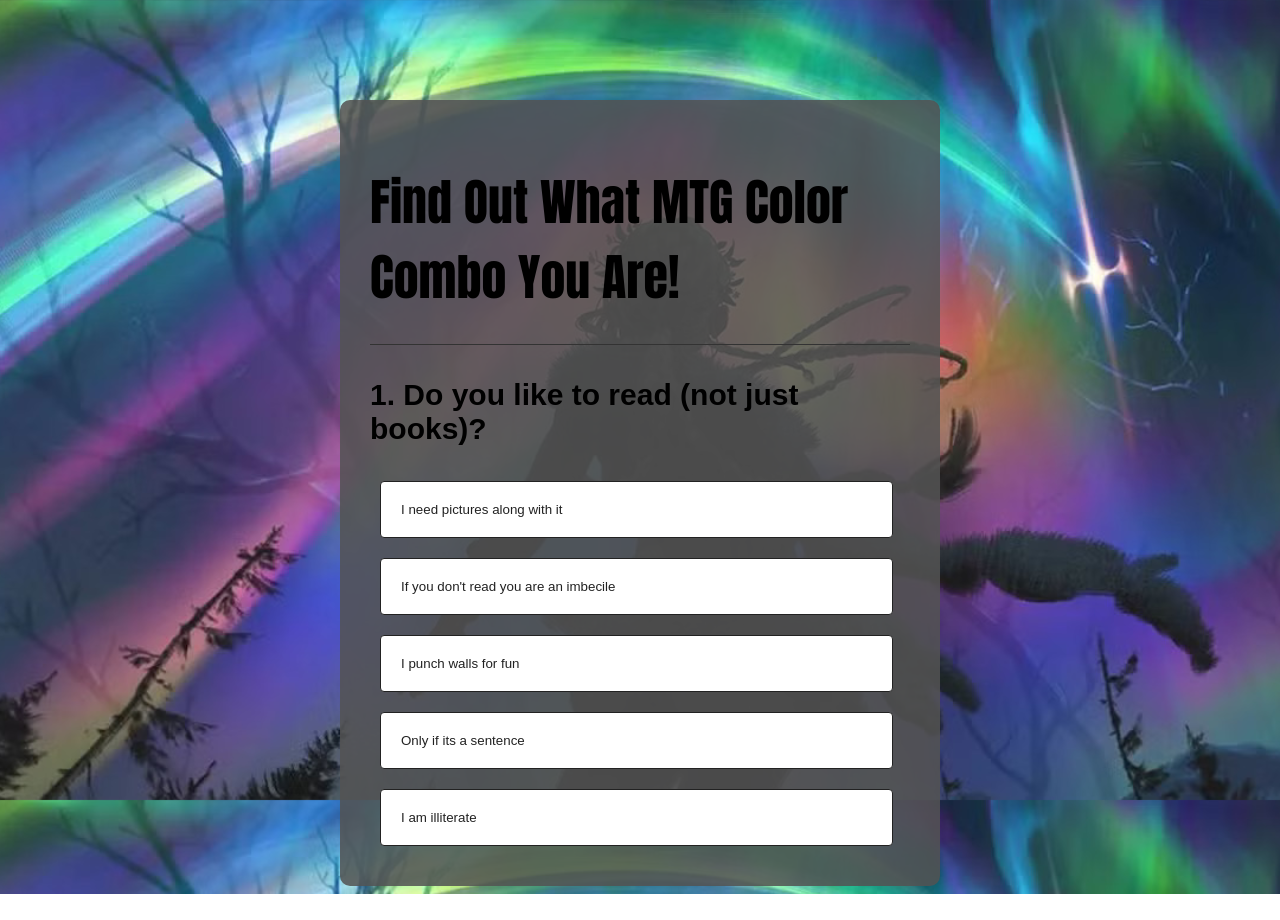
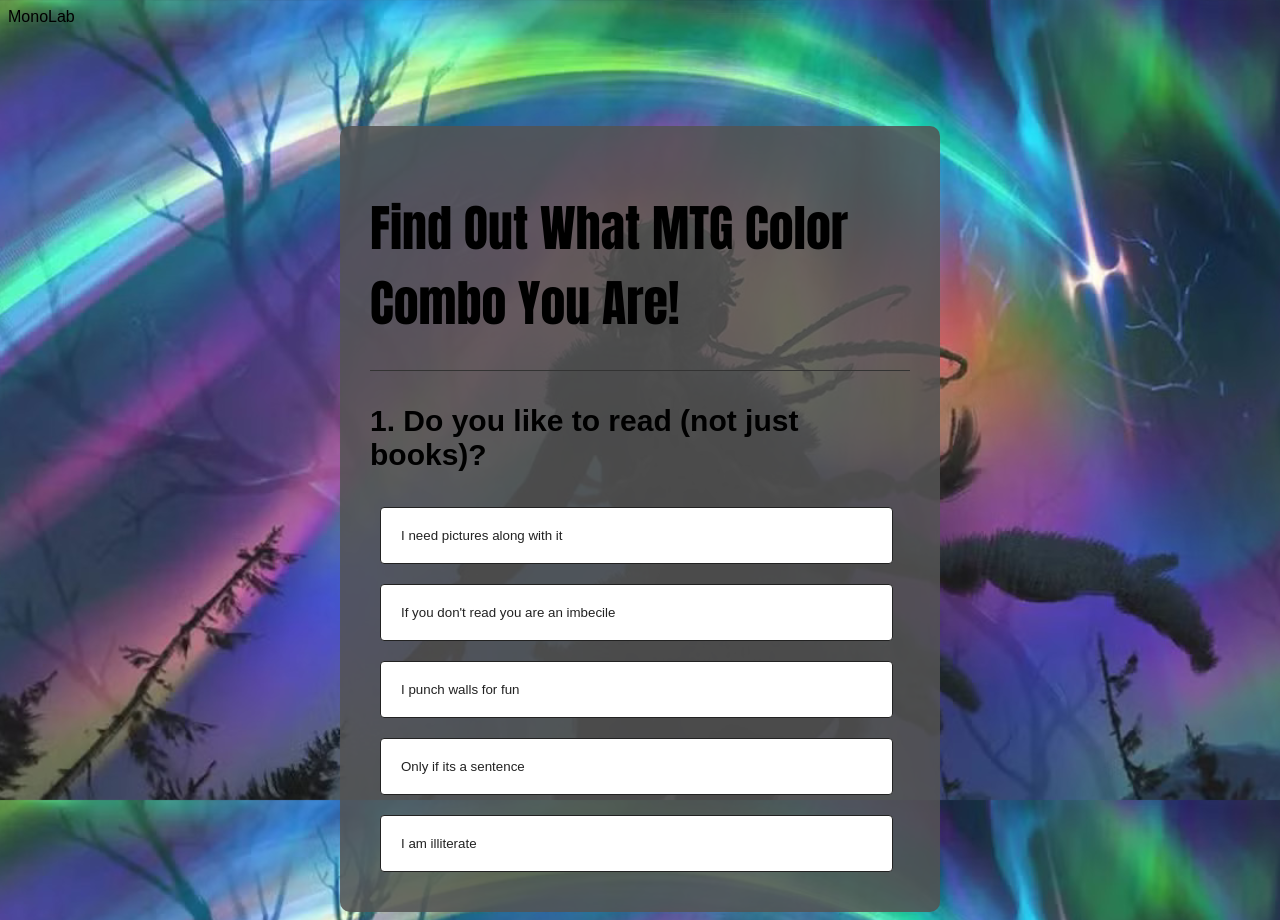
Before and after one commit to cheddahjames/MagicWebsiteStuff, a plain HTML site: page index.html in a window 1280 px wide. Before the commit the page ends 894 px from the top, so only its background shows below. Drawn offline with Linux system fonts and the light colour scheme.

Commit message:
header 2

```diff
--- a/index.html
+++ b/index.html
@@ -5,9 +5,13 @@
     <meta name="viewport" content="width=device-width, initial-scale=1.0"/>
     <link rel="stylesheet" href="style.css">
     <title>MagicTheGatheringQuiz</title>
+
+    <!--header-->
+    <script defer src="./js/header.js"></script>
 </head>
 
 <body>
+    <div id ="header"></div>
 <div class="app">
     <h1> Find Out What MTG Color Combo You Are!</h1>
     <div class="quiz">
--- a/js/header.js
+++ b/js/header.js
@@ -1,5 +1,10 @@
-header.innerHTML = `
-    <header class="my-header">
-        <div class="logo">MonoLab</div>
-    </header>
-`;
+document.addEventListener("DOMContentLoaded", () => {
+    const header = document.getElementById("header");
+    if (header) {
+        header.innerHTML = `
+            <header class="my-header">
+                <div class="logo">MonoLab</div>
+            </header>
+        `;
+    }
+});
```
